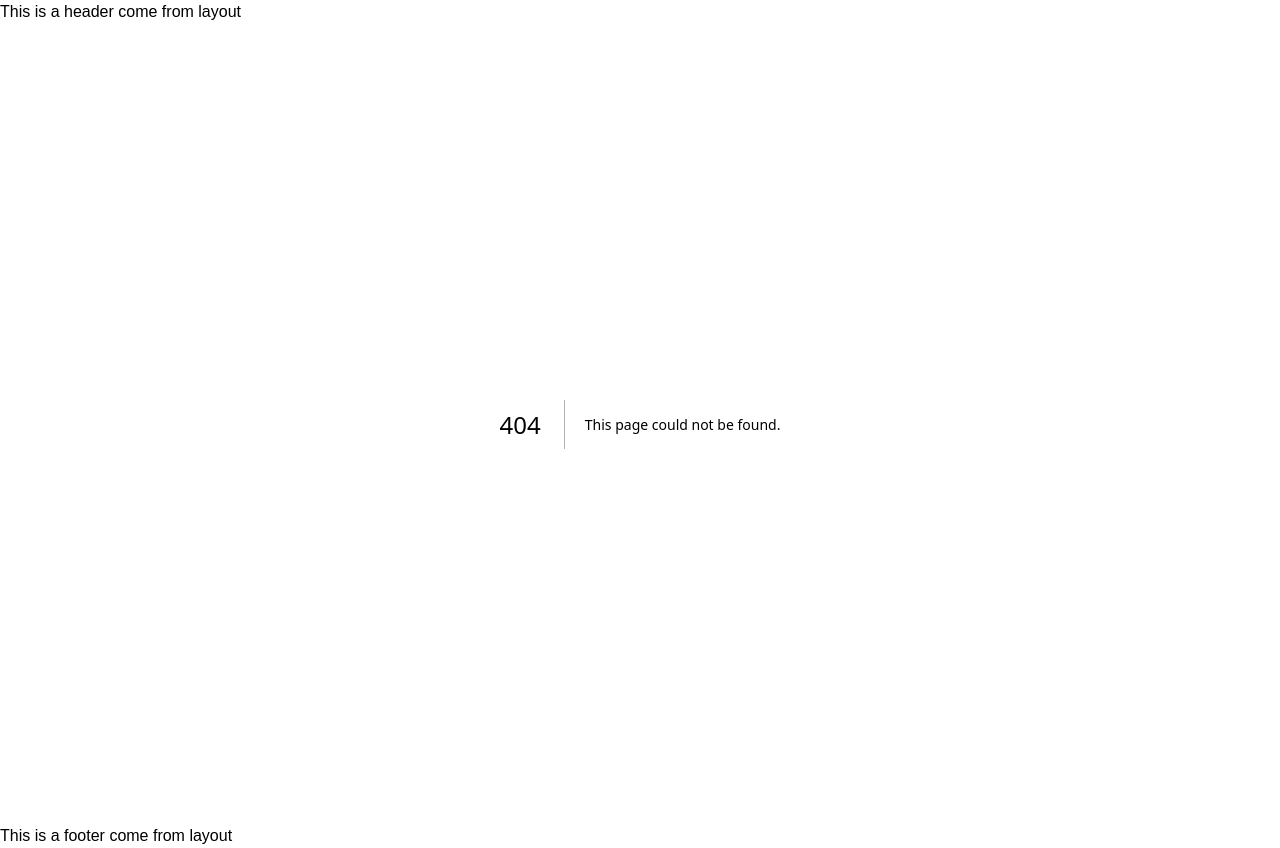
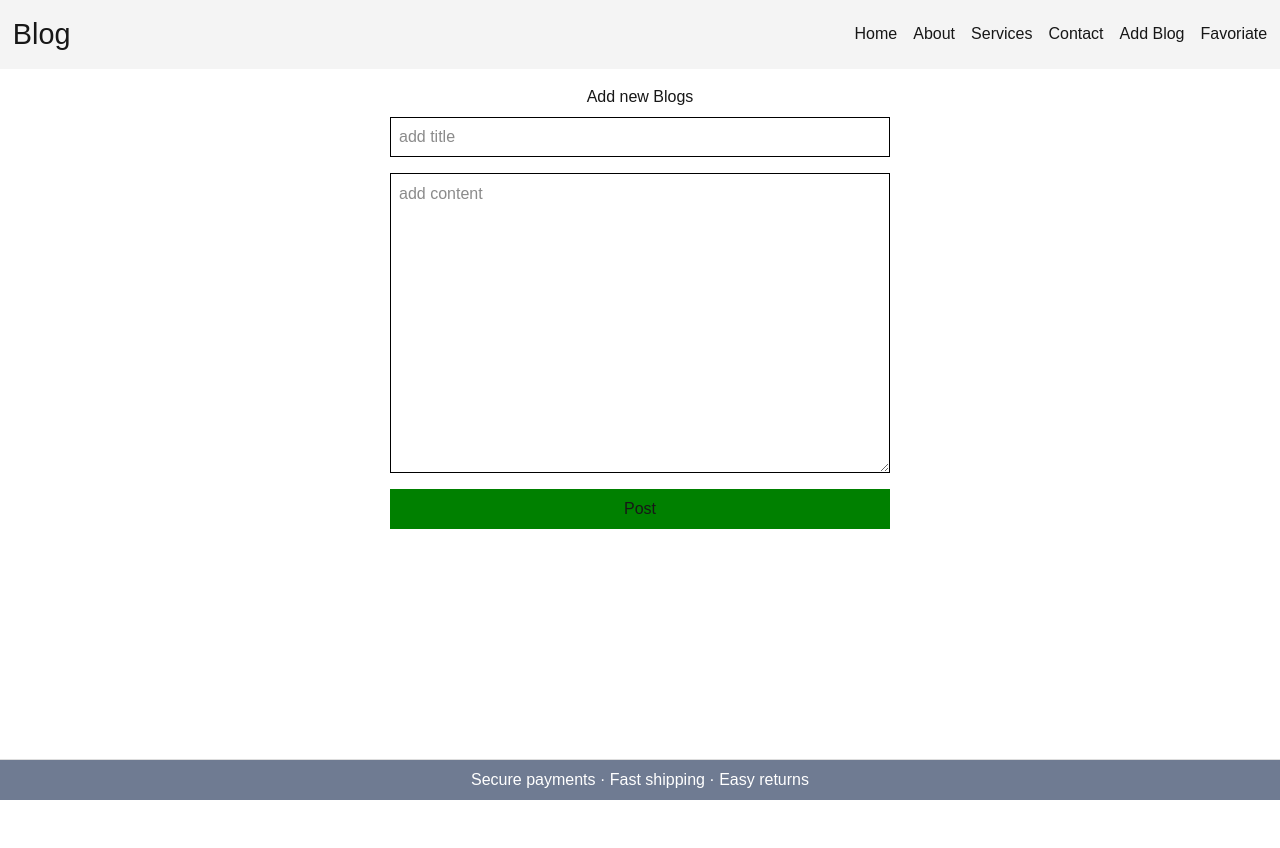
Before and after one commit to SandeepWeb-tech/code-with-sandeep, a Next.js app: page /addBlog in a window 1280 px wide. Before the commit this address had no page. After the commit the page ends 800 px from the top, so only its background shows below. Built offline with nearby package versions, Linux system fonts and the light colour scheme.

Commit message:
Added some pages

```diff
--- /dev/null
+++ b/src/app/addBlog/page.tsx
@@ -0,0 +1,83 @@
+"use client";
+
+import { useState } from "react";
+
+const AddBlog = () => {
+  const [title, setTitle] = useState("");
+  const [description, setDiscription] = useState("");
+
+  const addData = async () => {
+    console.log(title, description);
+    const data = {
+      title: title,
+      description: description,
+    };
+    const res = await fetch("api/user", {
+      method: "POST",
+      headers: {
+        "Content-type": "application/json",
+      },
+      body: JSON.stringify(data),
+    });
+
+    const { msg, success } = await res.json();
+    if (success === true) {
+      alert("Data submitted successfully");
+      setTitle("");
+      setDiscription("");
+    }
+  };
+
+  return (
+    <div
+      style={{
+        display: "flex",
+        flexDirection: "column",
+        gap: "0.5rem",
+        justifyContent: "center",
+        alignItems: "center",
+        padding: "1rem",
+      }}
+    >
+      <p>Add new Blogs</p>
+      <div
+        style={{
+          width: "500px",
+          display: "flex",
+          flexDirection: "column",
+          gap: "1rem",
+        }}
+      >
+        <input
+          type="text"
+          value={title}
+          placeholder="add title"
+          style={{
+            border: "1px solid black",
+            height: "40px",
+            padding: "0.5rem",
+          }}
+          onChange={(e) => setTitle(e.target.value)}
+        />
+        <textarea
+          value={description}
+          placeholder="add content"
+          style={{
+            border: "1px solid black",
+            height: "300px",
+            padding: "0.5rem",
+          }}
+          onChange={(e) => setDiscription(e.target.value)}
+        />
+        <button
+          style={{ height: "40px", background: "green" }}
+          onClick={addData}
+        >
+          Post
+        </button>
+      </div>
+    </div>
+  );
+};
+
+export default AddBlog;
--- /dev/null
+++ b/src/app/api/favoriate/route.js
@@ -0,0 +1,13 @@
+import { NextResponse } from "next/server";
+import { connectDb } from "../../../helper/db";
+import TasksFavoriate from "../../../model/favoriate";
+
+await connectDb();
+export async function GET(request) {
+  try {
+    const users = await TasksFavoriate.find();
+    return NextResponse.json({ success: true, data: users });
+  } catch (error) {
+    return NextResponse.json({ success: false, msg: "data failed" });
+  }
+}
--- a/src/app/api/user/route.js
+++ b/src/app/api/user/route.js
@@ -1,7 +1,7 @@
-
 import { NextResponse } from "next/server";
 import { connectDb } from "../../../helper/db";
 import UserModel from "../../../model/userModel";
+import TasksBlog from "../../../model/blog";
 
 await connectDb();
 export async function GET(request) {
@@ -22,26 +22,38 @@ export async function GET(request) {
   // ];
 
   try {
-    const users = await UserModel.find();
-    return NextResponse.json(users);
+    // const users = await TasksBlog.find();
+    // return NextResponse.json({success: true, data: users});
+    const users = await TasksBlog.find();
+    return NextResponse.json({ success: true, data: users });
   } catch (error) {
-    console.log("Error Occure");
+    return NextResponse.json({ success: false, msg: "data failed" });
   }
 }
 
 export async function POST(request) {
   //fetch data from api/
 
-  const { name, email, password } = await request.json();
+  // const { name, email, password } = await request.json();
+
+  const { title, description } = await request.json();
+  console.log(title);
 
   try {
-    const newUser = new UserModel({ name, email, password });
+    // const newUser = new UserModel({ name, email, password });
+    const newUser = new TasksBlog({ title, description });
     const savedUser = await newUser.save();
 
-    return NextResponse.json(newUser, { status: 201 });
+    return NextResponse.json(
+      { msg: "Data submitted successfully", success: true },
+      { status: 201 }
+    );
   } catch (error) {
     console.error("Failed to create user:", error);
-    return NextResponse.json({ error: "Failed to create user" }, { status: 500 });
+    return NextResponse.json(
+      { error: "Failed to create user" },
+      { status: 500 }
+    );
   }
   // const body = request.body;
   // // const jsonData = await request.json();
@@ -66,18 +78,26 @@ export function DELETE(request) {
   );
 }
 
-export async function PUT(request, {params}){
+export async function PUT(request, { params }) {
   const { userid } = await params;
 
   try {
-    const result = userid && await UserModel.updateOne({ _id: userid },{$set: {name: 'sandeep'}});
-    console.log(result)
+    const result =
+      userid &&
+      (await UserModel.updateOne(
+        { _id: userid },
+        { $set: { name: "sandeep" } }
+      ));
+    console.log(result);
     if (result.updatedCount === 0) {
       return NextResponse.json({ error: "User not found" }, { status: 404 });
     }
     return NextResponse.json({ message: "User updated", success: true });
   } catch (error) {
     console.error("Failed to delete user:", error);
-    return NextResponse.json({ error: "Failed to delete user" }, { status: 500 });
+    return NextResponse.json(
+      { error: "Failed to delete user" },
+      { status: 500 }
+    );
   }
 }
--- /dev/null
+++ b/src/app/contact/page.tsx
@@ -0,0 +1,7 @@
+const Contact = () => {
+    return(
+        <>I am a contact page</>
+    )
+}
+
+export default Contact;
--- /dev/null
+++ b/src/app/favoriate/page.tsx
@@ -0,0 +1,9 @@
+const Favoriate = () =>{
+    return(
+        <>
+        i am gavote
+        </>
+    )
+}
+
+export default Favoriate;
--- /dev/null
+++ b/src/app/header/footer.tsx
@@ -0,0 +1,22 @@
+const Footer = () => {
+  return (
+    <div
+      style={{
+        padding: "0.5rem",
+        background: "#6f7b92ff",
+        display: "flex",
+        justifyContent: "center",
+        alignItems: "center",
+        color: "white",
+        position: "fixed",
+        bottom: '0px',
+        borderTop: "1px solid #ddd",
+        width: '100%'
+      }}
+    >
+      <h1>Secure payments · Fast shipping · Easy returns</h1>
+    </div>
+  );
+};
+
+export default Footer;
--- /dev/null
+++ b/src/app/header/header.tsx
@@ -0,0 +1,43 @@
+import Link from "next/link";
+
+const Header = () => {
+  return (
+      <div
+        style={{
+          padding: "0.8rem",
+          background: "#f4f4f4",
+          display: "flex",
+          justifyContent: "space-between",
+          alignItems: "center",
+          position: "sticky",
+          top: '0px'
+        }}
+      >
+        <h1 style={{ fontSize: "1.8rem" }}>Blog</h1>
+        <nav>
+          <ul style={{ display: "flex", gap: "1rem", listStyle: "none" }}>
+            <li>
+              <Link href="/">Home</Link>
+            </li>
+            <li>
+              <Link href="/about">About</Link>
+            </li>
+            <li>
+              <Link href="/services">Services</Link>
+            </li>
+            <li>
+              <Link href="/contact">Contact</Link>
+            </li>
+            <li>
+              <Link href="/addBlog">Add Blog</Link>
+            </li>
+            <li>
+                <Link href="/">Favoriate</Link>
+            </li>
+          </ul>
+        </nav>
+      </div>
+  );
+};
+
+export default Header;
--- a/src/app/layout.tsx
+++ b/src/app/layout.tsx
@@ -1,6 +1,8 @@
 import type { Metadata } from "next";
 import { Geist, Geist_Mono } from "next/font/google";
 import "./globals.css";
+import Header from "./header/header";
+import Footer from "./header/footer";
 
 const geistSans = Geist({
   variable: "--font-geist-sans",
@@ -27,9 +29,9 @@ export default function RootLayout({
       <body
         className={`${geistSans.variable} ${geistMono.variable} antialiased`}
       >
-        <p>This is a header come from layout</p>
+        <Header/>
         {children}
-        <p>This is a footer come from layout</p>
+        <Footer/>
 
       </body>
     </html>
--- a/src/app/page.tsx
+++ b/src/app/page.tsx
@@ -1,9 +1,81 @@
-import Image from "next/image";
+"use client"
+import { useEffect, useState } from "react";
+
+interface iData {
+  title:string;
+  description: string
+  _id: string
+}
 
 export default function Home() {
+
+  const [data, setData] = useState<iData[]>([]);
+
+   const getData = async () => {
+    try {
+
+      const response = await fetch('/api/user', {
+      method: "GET",
+      headers: {
+        "Content-Type": "application/json",   // tells server we expect JSON
+        "Accept": "application/json",         // tells server we want JSON back
+        "Authorization": "Bearer YOUR_TOKEN"  // optional: add if API requires auth
+      }
+    });
+
+      console.log(response);
+      const { success, data } = await response.json();
+      if (success) {
+        alert("Data fetched successfully");
+        console.log(data);
+        setData(data)
+      }
+    } catch (err) {
+      console.error("Error fetching data:", err);
+    }
+  };
+
+  useEffect(() => {
+    getData();
+  }, []);
+
+  const dataUser = [
+    {
+      title: "Sanchar saathi news",
+      content: "lorem param ips",
+    },
+    {
+      title: "mera gao",
+      content: "lorem param ips",
+    },
+    {
+      title: "mera gao me aao",
+      content: "lorem param ips",
+    },
+  ];
+
   return (
-    <div className="flex min-h-screen items-center justify-center bg-zinc-50 font-sans dark:bg-black">
-     <p>Code with sandeep on next js</p>
+    <div className="p-8 flex flex-row gap-12 font-sans dark:bg-black">
+      {data.map((ele) => (
+        <div
+          style={{
+            padding: "1rem",
+            display: "flex",
+            flexDirection: "column",
+            flexWrap: 'wrap',
+            gap: "1rem",
+            boxShadow: "box-shadow: 0 4px 12px rgba(0,0,0,0.1)",
+            background: "#f1cfcfff",
+            borderRadius: "12px",
+          }}
+        >
+          <h1 style={{ fontSize: "20px", fontWeight: 500 }}>{ele.title}</h1>
+          <p style={{ fontSize: "14px", fontWeight: 400 }}>{ele.description}</p>
+          <button style={{ background: "blue", width: "120px" }}>
+            Add to favoriate
+          </button>
+        </div>
+      ))}
     </div>
   );
 }
--- /dev/null
+++ b/src/model/blog.js
@@ -0,0 +1,16 @@
+import mongoose from "mongoose";
+
+const taskScheme = mongoose.Schema({
+    title: {
+        type: String,
+        required: true
+    },
+    description: {
+        type: String,
+        required: true,
+    },
+})
+
+const TasksBlog = mongoose.Model.Blog  || mongoose.model("Blog", taskScheme);
+
+export default TasksBlog;
--- /dev/null
+++ b/src/model/favoriate.js
@@ -0,0 +1,16 @@
+import mongoose from "mongoose";
+
+const taskScheme = mongoose.Schema({
+    title: {
+        type: String,
+        required: true
+    },
+    _id: {
+        type: String,
+        required: true
+    }
+})
+
+const TasksFavoriate = mongoose.Model.Favoriate  || mongoose.model("Favoriate", taskScheme);
+
+export default TasksFavoriate;
```
Lines whose indentation alone changed are shown as unchanged.
